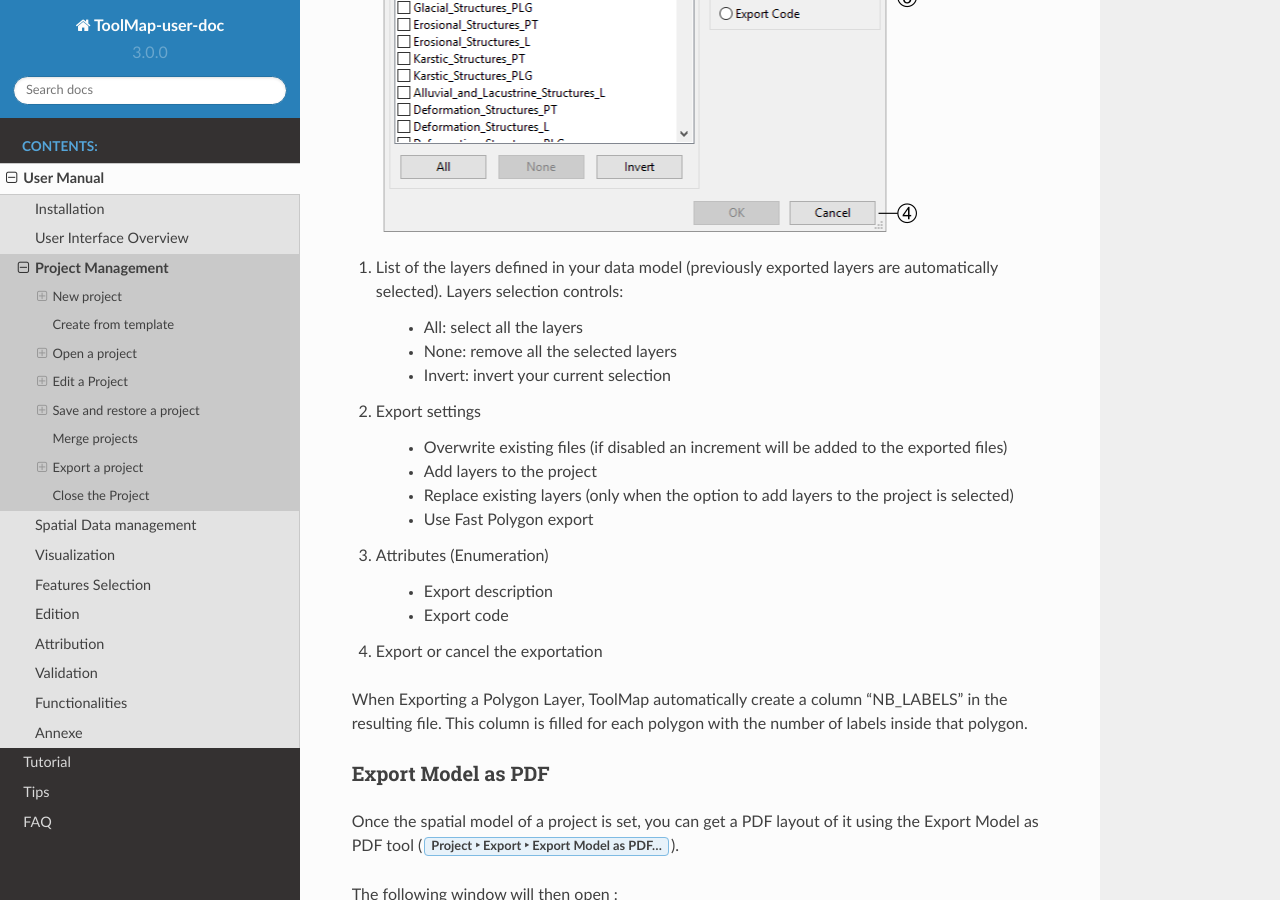
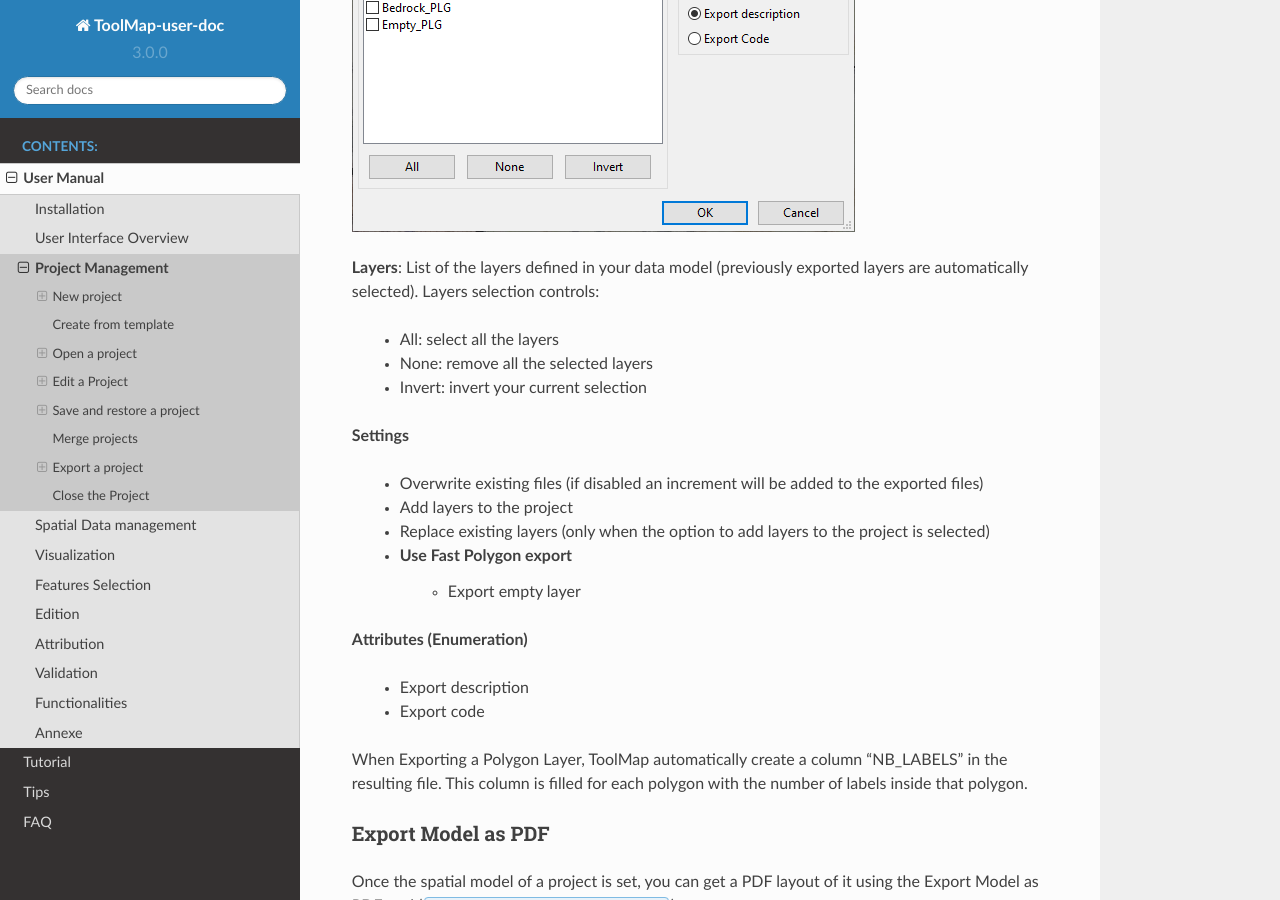
Before and after one commit to terranum-ch/ToolMap-user-doc, a Sphinx documentation site: the page built from doc/usermanual/projectmanagement.rst, in a window 1280 px wide and 900 px high, scrolled down 17848 px. Built offline with Sphinx 7.4.7 and the Read the Docs theme 2.0.0, drawn with Linux system fonts in a browser that asks for light colours.

Commit message:
Editing the export description.

```diff
--- a/doc/usermanual/projectmanagement.rst
+++ b/doc/usermanual/projectmanagement.rst
@@ -432,25 +432,25 @@
 
 .. image:: img/window-exportlayer.png
 
-#. List of the layers defined in your data model (previously exported layers are automatically selected). Layers selection controls:
+**Layers**: List of the layers defined in your data model (previously exported layers are automatically selected). Layers selection controls:
 
     * All: select all the layers
     * None: remove all the selected layers
     * Invert: invert your current selection
 
-#. Export settings
+**Settings**
 
     * Overwrite existing files (if disabled an increment will be added to the exported files)
     * Add layers to the project
     * Replace existing layers (only when the option to add layers to the project is selected)
     * Use Fast Polygon export
+	* Export empty layer
 
-#. Attributes (Enumeration)
+**Attributes (Enumeration)**
 
     * Export description
     * Export code
 
-#. Export or cancel the exportation
 
 When Exporting a Polygon Layer, ToolMap automatically create a column "NB_LABELS" in the resulting file. This column is filled for each polygon with the number of labels inside that polygon.
 
```
Also changed, not shown: doc/usermanual/img/window-exportlayer.png.
